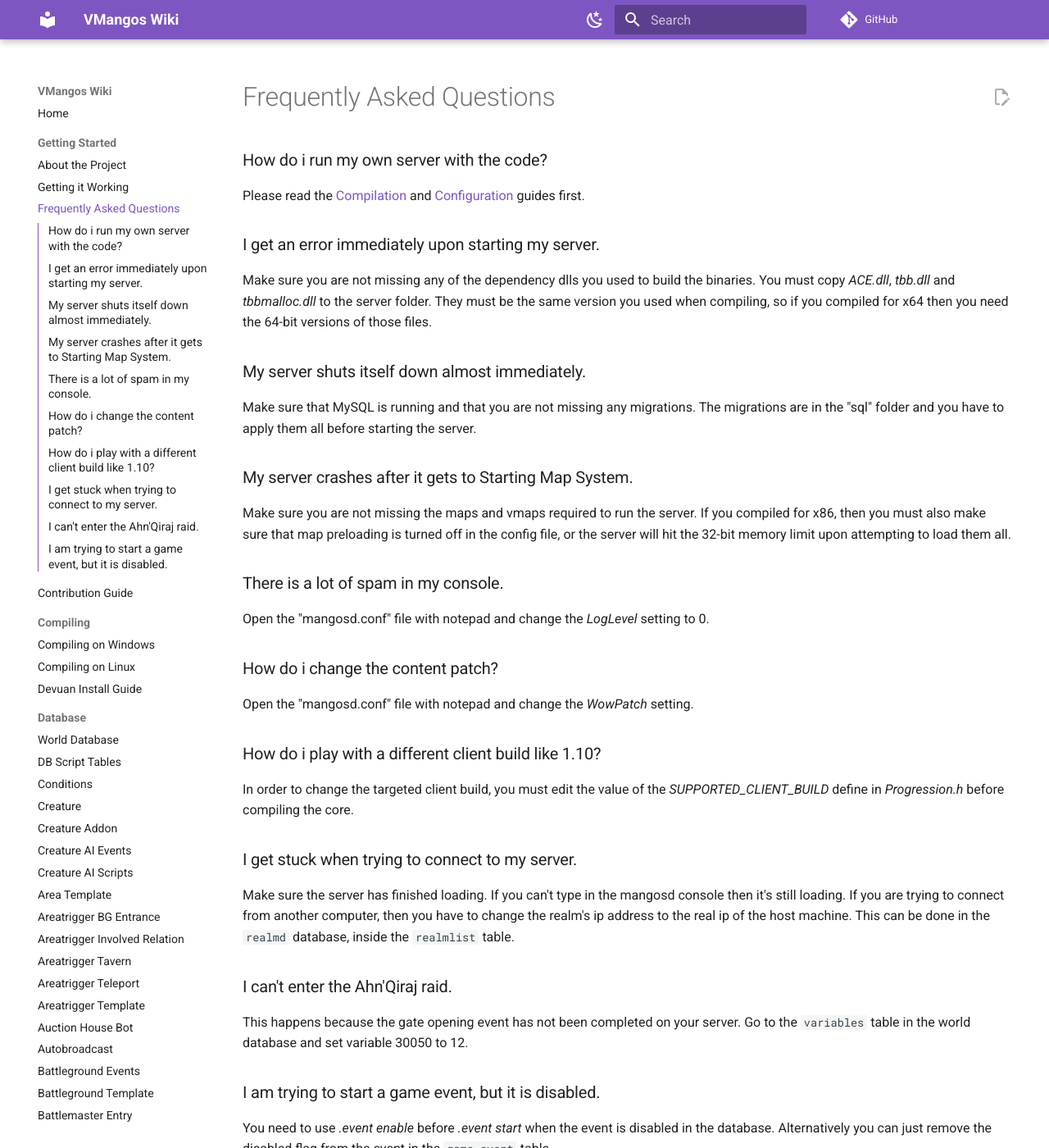
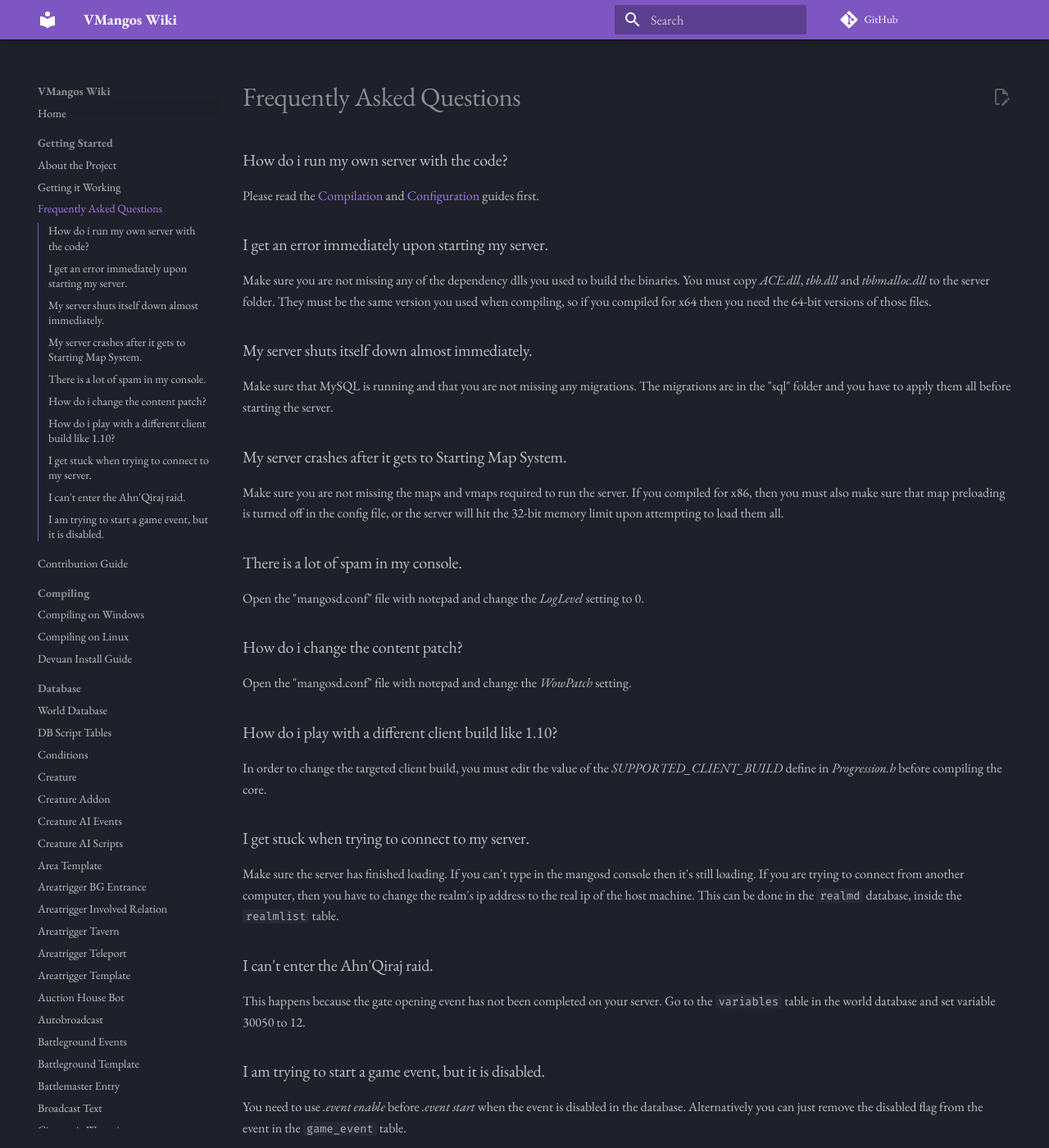
Before and after one commit to Daribon/Wikitest, an MkDocs documentation site: the page built from docs/Frequently-Asked-Questions.md, in a window 1280 px wide and 1400 px high. Shown: the whole window at 82% size. Built offline with MkDocs 1.6.1 and Material for MkDocs 9.7.7, drawn with Linux system fonts in a browser that asks for light colours; comment, search, counter and statistics services are not loaded.

Commit message:
style change

```diff
--- a/mkdocs.yml
+++ b/mkdocs.yml
@@ -9,21 +9,12 @@ theme:
   name: material
   language: en
   font:
-    text: Roboto
-    code: Roboto Mono
+    text: EB Garamond          # Classic Garamond style for body text
+    code: Fira Code            # Modern, readable monospaced font for code blocks
   palette:
-    - scheme: default
-      primary: deep purple
-      accent: deep purple
-      toggle:
-        icon: material/weather-night
-        name: Switch to dark mode
-    - scheme: slate
-      primary: deep purple
-      accent: deep purple
-      toggle:
-        icon: material/weather-sunny
-        name: Switch to light mode
+    scheme: slate              # Dark mode only – no light mode, no toggle
+    primary: deep purple
+    accent: deep purple
   features:
     - navigation.instant
     - navigation.sections
@@ -60,18 +51,15 @@ markdown_extensions:
 
 nav:
   - Home: Home.md
-
   - Getting Started:
       - About the Project: About-the-project.md
       - Getting it Working: Getting-it-working.md
       - Frequently Asked Questions: Frequently-Asked-Questions.md
       - Contribution Guide: Contribution-guide.md
-
   - Compiling:
       - Compiling on Windows: Compiling-on-Windows.md
       - Compiling on Linux: Compiling-on-Linux.md
       - Devuan Install Guide: Devuan-install-guide.md
-
   - Database:
       - World Database: World-Database.md
       - DB Script Tables: DB-Script-Tables.md
```
